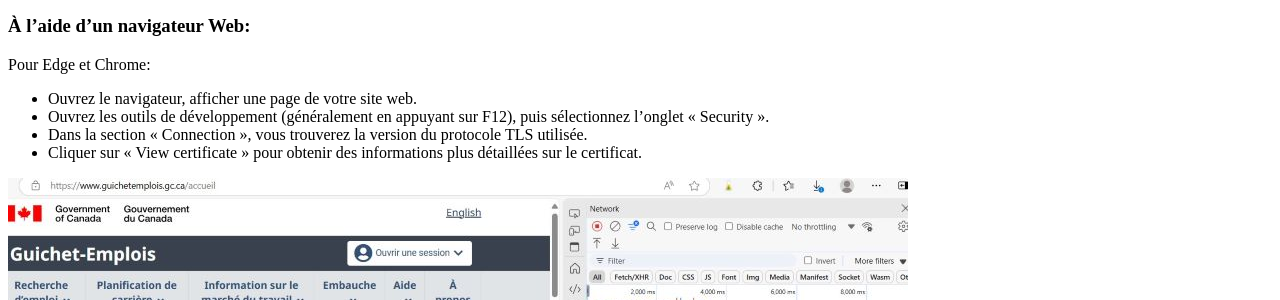
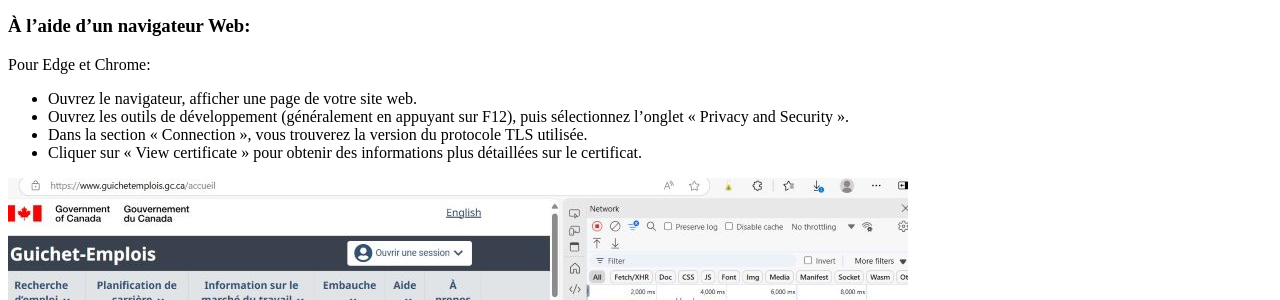
Before and after one commit to esdc-devcop/esdc-devcop.github.io, a Jekyll site: the page built from docs/_guides/TLS_Certificate_Expiry.md, in a window 1280 px wide and 900 px high. Shown: the part 285-585 px from the top of the window. Built offline with Jekyll 4.4.1, drawn with Linux system fonts in a browser that asks for light colours; comment, search, counter and statistics services are not loaded; some of the changed text lies outside the part shown.

Commit message:
updated MSEdge instructions

```diff
--- a/docs/_guides/TLS_Certificate_Expiry.md
+++ b/docs/_guides/TLS_Certificate_Expiry.md
@@ -21,7 +21,7 @@
 Pour Edge et Chrome:
 
 * Ouvrez le navigateur, afficher une page de votre site web.
-* Ouvrez les outils de développement (généralement en appuyant sur F12), puis sélectionnez l'onglet « Security ».
+* Ouvrez les outils de développement (généralement en appuyant sur F12), puis sélectionnez l'onglet « Privacy and Security ».
 * Dans la section « Connection », vous trouverez la version du protocole TLS utilisée.
 * Cliquer sur « View certificate » pour obtenir des informations plus détaillées sur le certificat.
 
@@ -101,7 +101,7 @@
 For Edge and Chrome:
 
 * Open web browser, navigate to your production hosted web site.
-* Open the developer tools (usually by pressing F12), and then select the "Security" tab.
+* Open the developer tools (usually by pressing F12), and then select the "Privacy and Security" tab.
 * Under the "Connection" section, you'll find the TLS protocol version being used.
 * Click on "View certificate" to see more detailed information about the certificate.
 
```
Also changed, not shown: other parts of docs/_guides/TLS_Certificate_Expiry.md (+1 -1 lines).
